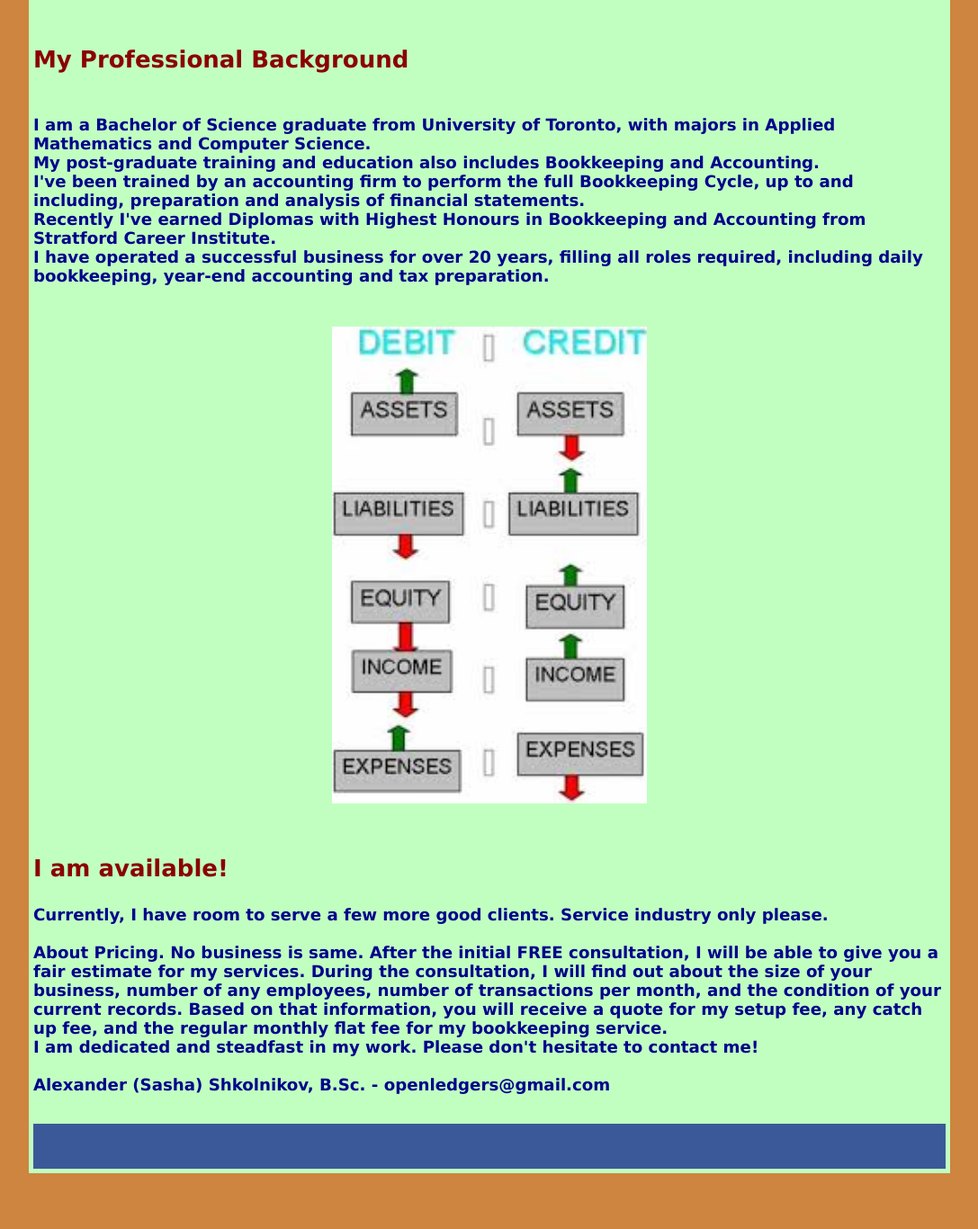
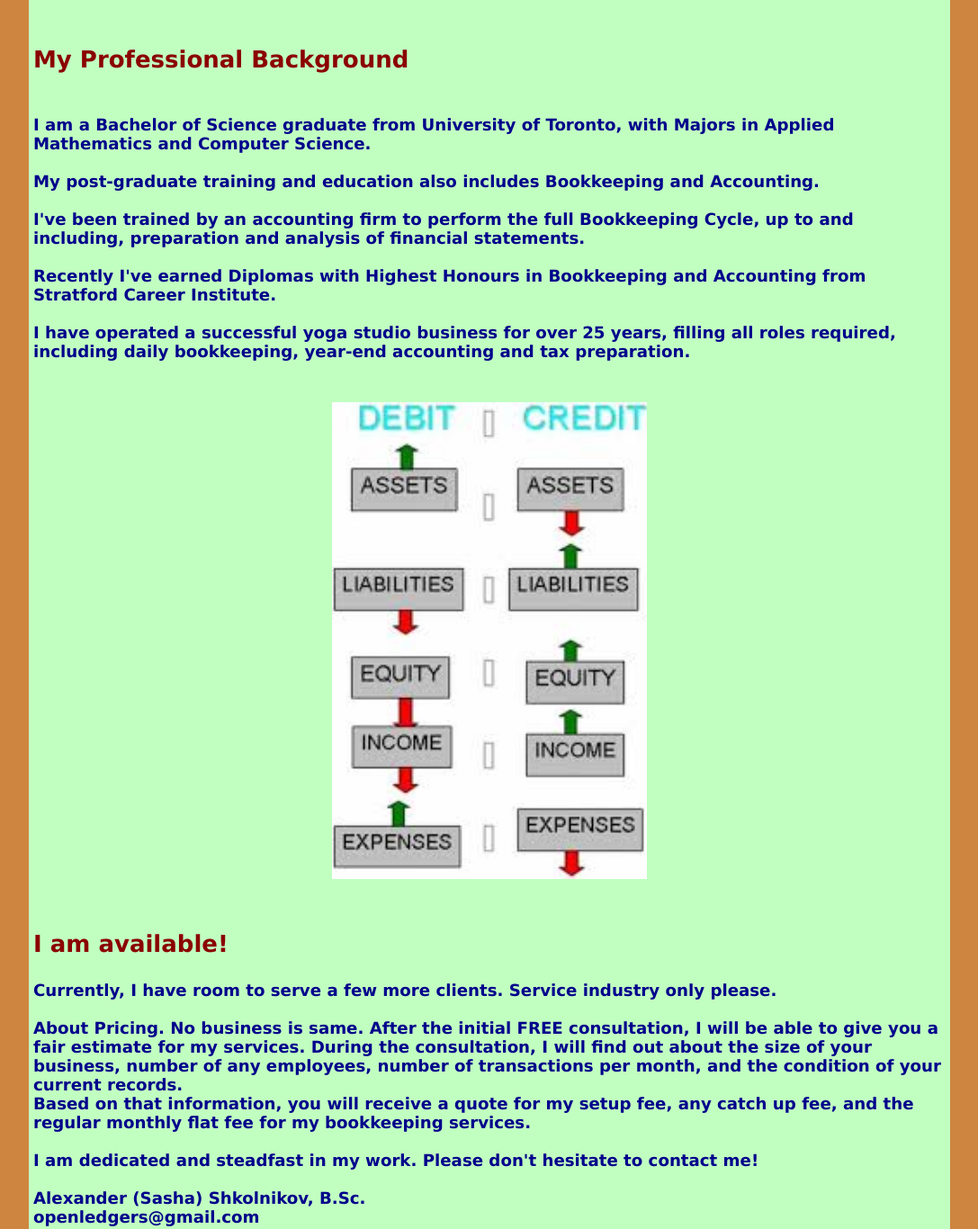
Before and after one commit to i-sasha/open-ledgers, a plain HTML site: page index.html in a window 1280 px wide. Shown: the part 2552-3918 px from the top of the page at 90% size, without its empty margins (96-1183 px from the left). Before the commit the page ends 3856 px from the top, so only its background shows below. Drawn offline with Linux system fonts and the light colour scheme.

Commit message:
Add files via upload

```diff
--- a/index.html
+++ b/index.html
@@ -49,22 +49,22 @@
       <p id="photos"><img src="images/bean-200x192.jpg" width="383" height="400" alt= "Image of Mr. Bean smiling" /></p><br />
 
       <p id="h1r">My Professional Background</p>
-         <p id="h3-b"><br />I am a Bachelor of Science graduate from University of Toronto, with majors in Applied Mathematics and Computer Science.<br />
-										My post-graduate training and education also includes Bookkeeping and Accounting.<br />I've been trained by an accounting firm
-										to perform the full Bookkeeping Cycle, up to and including, preparation and analysis of financial statements.<br />
-										Recently I've earned Diplomas with Highest Honours in Bookkeeping and Accounting from Stratford Career Institute.<br />
-										I have operated a successful business for over 20 years, filling all roles required, including daily bookkeeping,
+         <p id="h3-b"><br />I am a Bachelor of Science graduate from University of Toronto, with Majors in Applied Mathematics and Computer Science.<br /><br />
+										My post-graduate training and education also includes Bookkeeping and Accounting.<br /><br />I've been trained by an accounting firm
+										to perform the full Bookkeeping Cycle, up to and including, preparation and analysis of financial statements.<br /><br />
+										Recently I've earned Diplomas with Highest Honours in Bookkeeping and Accounting from Stratford Career Institute.<br /><br />
+										I have operated a successful yoga studio business for over 25 years, filling all roles required, including daily bookkeeping,
 										year-end accounting and tax preparation.</p><br />
       <p id="photos"><img src="images/debit_credit-350x530.jpg" width="350" height="530" alt= "Image Debit and Credit process" /></p><br />
 
       <p id="h1r">I am available!</p>
-      <p id="h3-b">Currently, I have room to serve a few more good clients. Service industry only please.<br /><br />About Pricing. No business is same.
+      <p id="h3-b">Currently, I have room to serve a few more clients. Service industry only please.<br /><br />About Pricing. No business is same.
 							After the initial FREE consultation, I will be able to give you a fair estimate for my services. During the consultation, I will find out
-							about the size of your business, number of any employees, number of transactions per month, and the condition of your current records.
+							about the size of your business, number of any employees, number of transactions per month, and the condition of your current records.<br />
 							Based on that information, you will receive a quote for my setup fee, any catch up fee, and the regular monthly flat fee for my bookkeeping
-							service.<br />
+							services.<br /><br />
 							I am dedicated and steadfast in my work.
-							Please don't hesitate to contact me!<br /><br />Alexander (Sasha) Shkolnikov, B.Sc. - openledgers@gmail.com</p><br />
+							Please don't hesitate to contact me!<br /><br />Alexander (Sasha) Shkolnikov, B.Sc.<br />openledgers@gmail.com</p><br />
 
 
 	<div id="footer">
```
